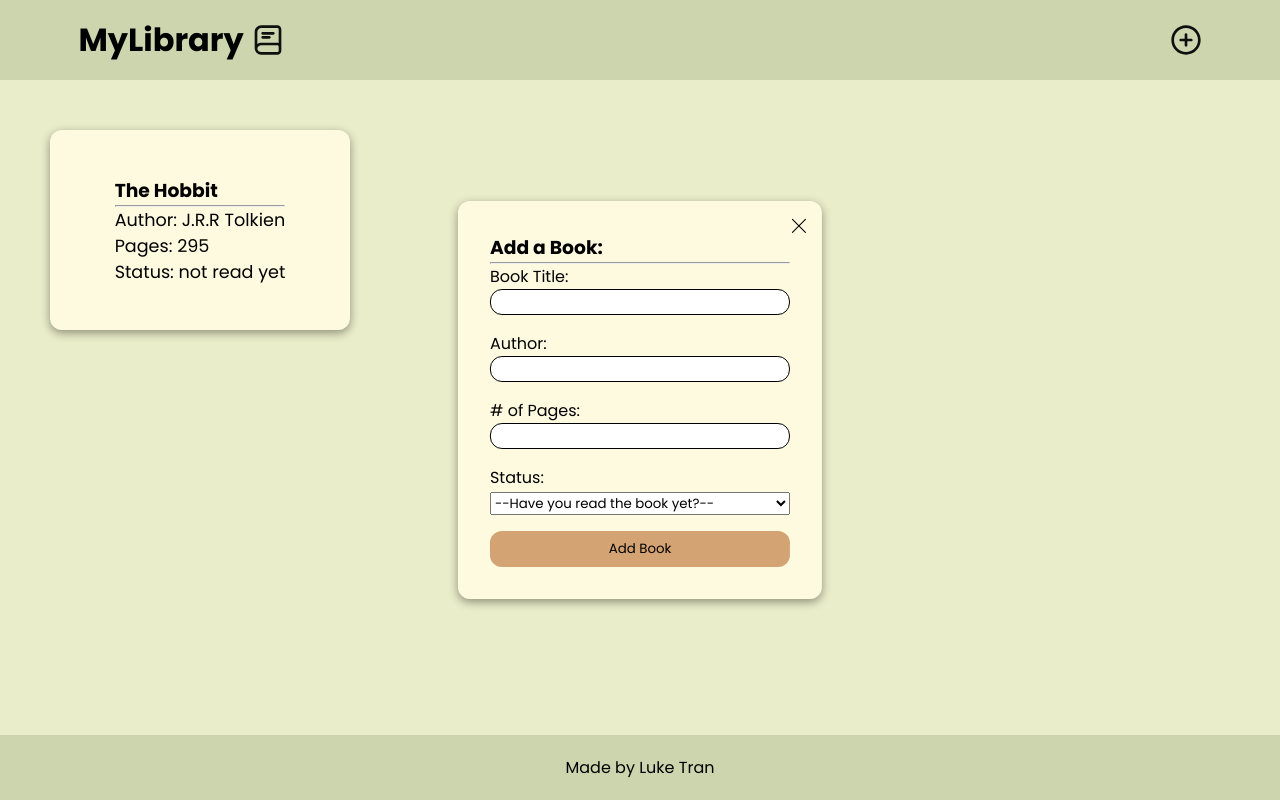
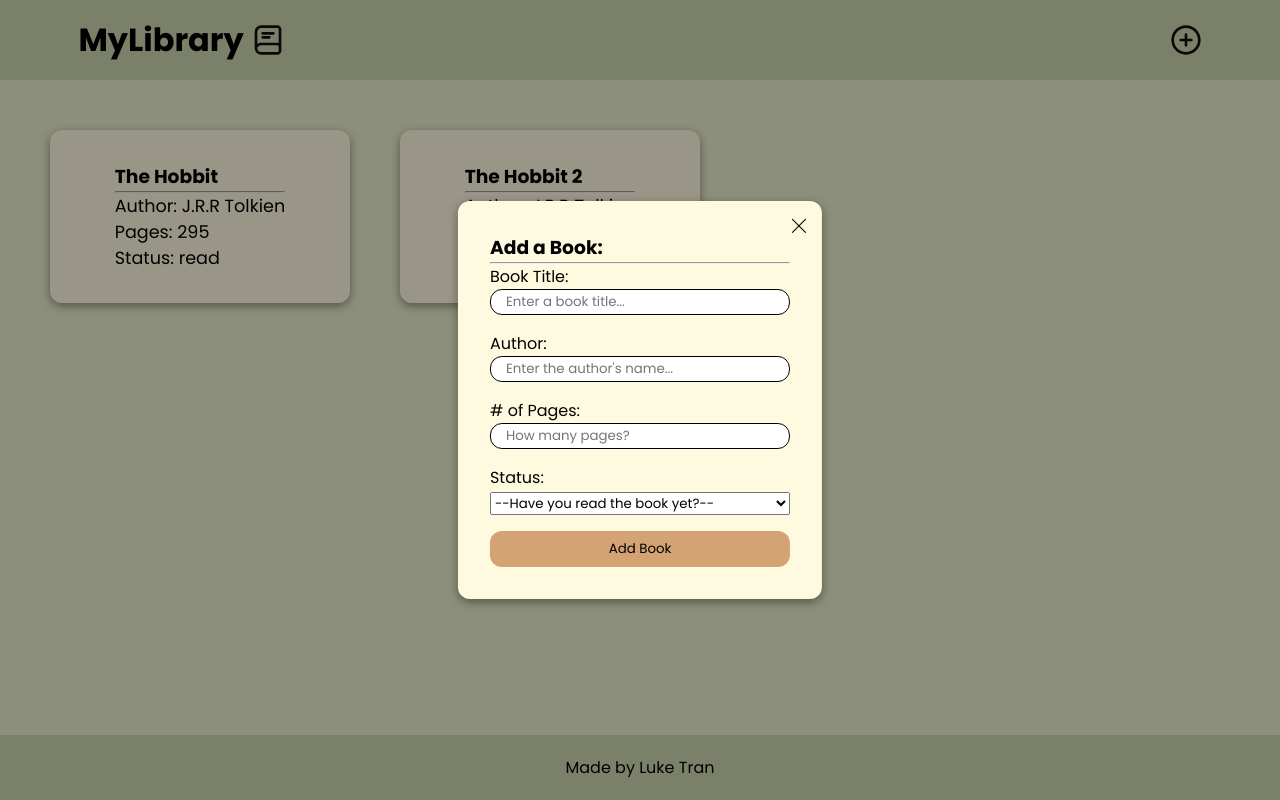
Before and after one commit to luket8032/MyLibrary, a plain HTML site: page index.html in a window 1280 px wide. Both pictures are taken after a click on the picture 1185 px from the left and 40 px from the top of the page. Drawn offline with Linux system fonts and the light colour scheme.

Commit message:
Add form function to add book based on inputs

```diff
--- a/index.html
+++ b/index.html
@@ -14,21 +14,27 @@
         <img src="icons/add-ellipse-svgrepo-com.svg" alt="add-icon" class="add-btn" id="addBtn">
     </div>
     <div class="main">
+
+    </div>
+    <div class="footer">
+        <p>Made by Luke Tran</p>
+    </div>
+    <div class="background"></div>
     <div class="popup-form" id="popup">
         <h3>Add a Book:</h3>
         <hr>
-            <form action="" class="book-form">
+        <form action="" class="book-form" id="book-form">
             <div>
                 <label for="title">Book Title:</label>
-                    <input type="text" name="title">
+                <input type="text" name="title" placeholder="Enter a book title...">
             </div>
             <div>
                 <label for="author">Author:</label>
-                    <input type="text" name="author">
+                <input type="text" name="author" placeholder="Enter the author's name...">
             </div>
             <div>
                 <label for="pages"># of Pages:</label>
-                    <input type="text" name="pages">
+                <input type="text" name="pages" placeholder="How many pages?">
             </div>
             <div>
                 <label for="read">Status:</label>
@@ -42,9 +48,5 @@
         </form>
         <img src="icons/close-svgrepo-com.svg" alt="close" class="close" id="closeBtn">
     </div>
-    </div>
-    <div class="footer">
-        <p>Made by Luke Tran</p>
-    </div>
 </body>
 </html>
--- a/library.js
+++ b/library.js
@@ -1,6 +1,8 @@
 let myLibrary = []
 const main = document.querySelector('.main')
+const background = document.querySelector('.background')
 const popupForm = document.getElementById('popup')
+const form = document.getElementById('book-form')
 const addBtn = document.getElementById('addBtn')
 const closeBtn = document.getElementById('closeBtn')
 
@@ -23,25 +25,69 @@ function addCard(book) {
     author.textContent = `Author: ${book.author}`
     pages.textContent = `Pages: ${book.pages}`
     status.textContent = `Status: ${book.read}`
-    newCard.classList.add('card');
-    cardInfo.append(title);
+    newCard.classList.add('card')
+    cardInfo.append(title)
     cardInfo.append(divider)
-    cardInfo.append(author);
-    cardInfo.append(pages);
-    cardInfo.append(status);
+    cardInfo.append(author)
+    cardInfo.append(pages)
+    cardInfo.append(status)
     newCard.append(cardInfo)
-    main.append(newCard);
+    main.append(newCard)
 }
+
+function addBook(e) {
+    e.preventDefault()
+    const formData = new FormData(e.target)
+    const formProps = Object.fromEntries(formData);
+    const newBook = new Books(
+        formProps.title,
+        formProps.author,
+        formProps.pages,
+        formProps.read
+    )
+    myLibrary.push(newBook)
+    addCard(newBook)
+    form.reset()
+    popupForm.style.display = 'none'
+    background.style.display = 'none'
+}
+
+popupForm.addEventListener('submit', addBook)
 
 addBtn.onclick = function () {
     popupForm.style.display = 'block'
+    background.style.display = 'block'
 }
 
 closeBtn.onclick = function () {
     popupForm.style.display = 'none'
+    background.style.display = 'none'
 }
 
-const hobbit = new Books('The Hobbit', 'J.R.R Tolkien', 295, 'not read yet')
+const hobbit = new Books('The Hobbit', 'J.R.R Tolkien', 295, 'read')
+const hobbit2 = new Books('The Hobbit 2', 'J.R.R Tolkien', 295, 'not read yet')
 
 myLibrary.push(hobbit)
-addCard(hobbit)
+myLibrary.push(hobbit2)
+
+for (let book in myLibrary) {
+    const newCard = document.createElement('div')
+    const cardInfo = document.createElement('div')
+    const title = document.createElement('h3')
+    const divider = document.createElement('hr')
+    const author = document.createElement('p')
+    const pages = document.createElement('p')
+    const status = document.createElement('p')
+    title.textContent = myLibrary[book].title
+    author.textContent = `Author: ${myLibrary[book].author}`
+    pages.textContent = `Pages: ${myLibrary[book].pages}`
+    status.textContent = `Status: ${myLibrary[book].read}`
+    newCard.classList.add('card')
+    cardInfo.append(title)
+    cardInfo.append(divider)
+    cardInfo.append(author)
+    cardInfo.append(pages)
+    cardInfo.append(status)
+    newCard.append(cardInfo)
+    main.append(newCard)
+}
--- a/style.css
+++ b/style.css
@@ -23,6 +23,15 @@ body {
     scale: 1.2;
 }
 
+.background {
+    background-color: rgba(0, 0, 0, .4);
+    display: none;
+    height: 100%;
+    position: fixed;
+    top: 0%;
+    width: 100%;
+}
+
 .book-form {
     display: flex;
     flex-direction: column;
@@ -34,8 +43,9 @@ body {
     border-radius: 12px;
     box-shadow: 0 3px 10px rgba(0, 0, 0, .4);
     display: flex;
-    height: 200px;
+    height: fit-content;
     justify-content: center;
+    padding: 32px 0px;
     width: 300px;
 }
 
@@ -64,6 +74,10 @@ body {
 
 .main {
     background-color: #E9EDC9;
+    display: grid;
+    gap: 50px;
+    grid-template-columns: repeat(5, 300px);
+    overflow-y: auto;
     padding: 50px;
 }
 
@@ -94,6 +108,7 @@ body {
     position: absolute;
     top: 50%;
     transform: translate(-50%, -50%);
+    z-index: 2;
 }
 
 .popup-form button {
```
Lines whose indentation alone changed are shown as unchanged.
